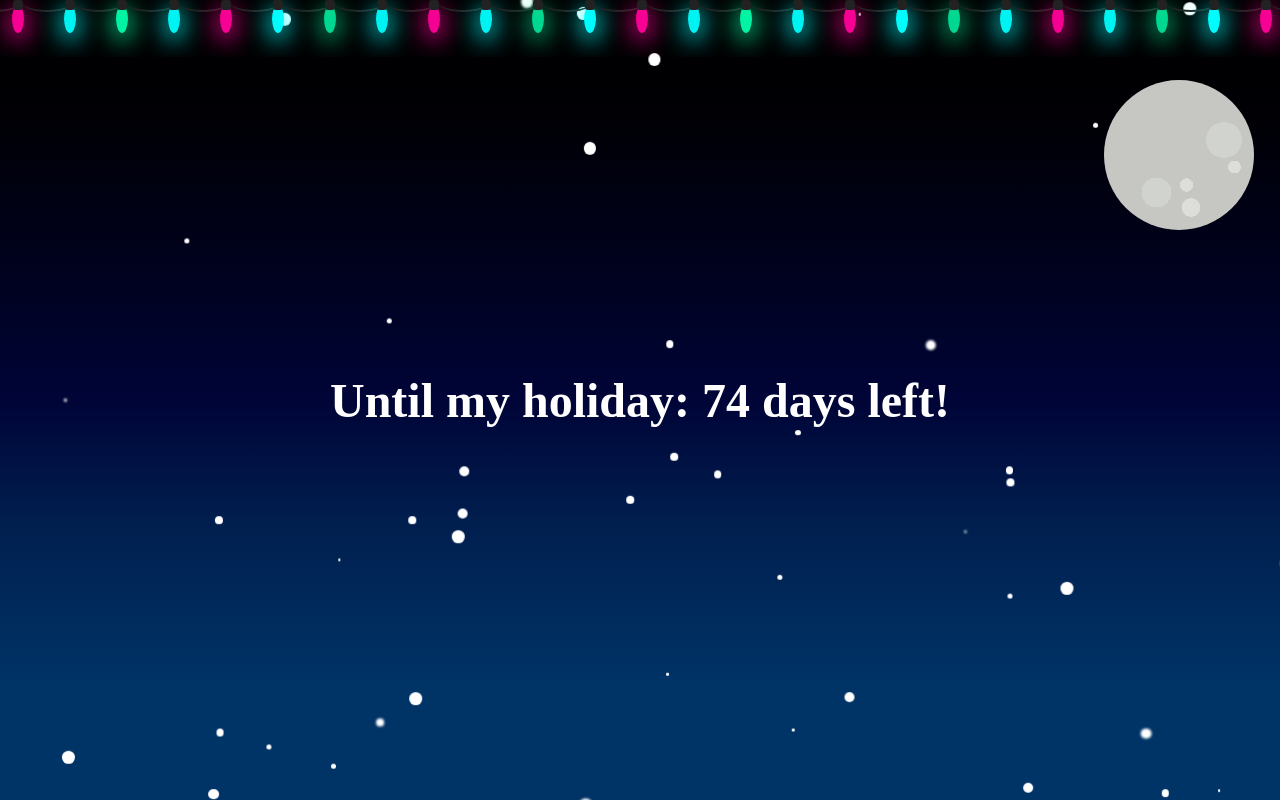
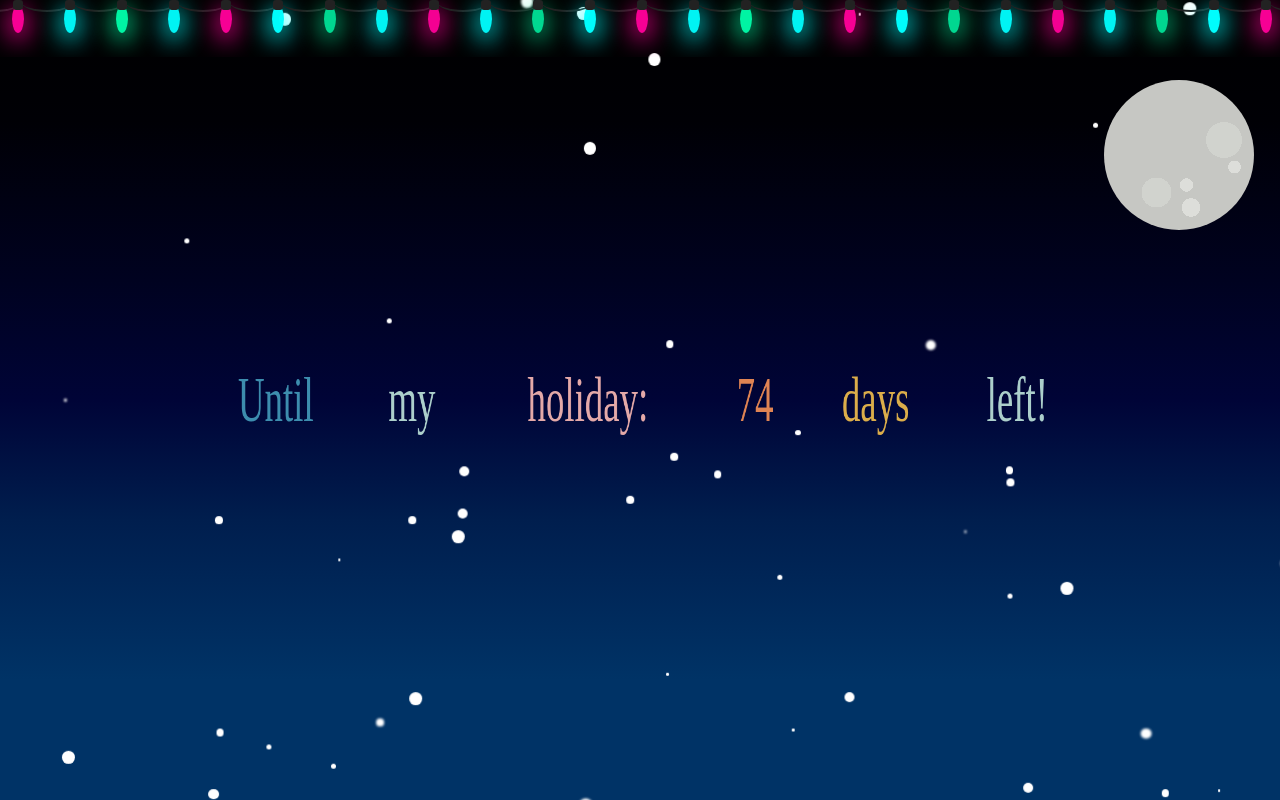
Before and after one commit to kubraguler/christmas-challenge, a React (Create React App) app: page / in a window 1280 px wide. Built offline with nearby package versions, Linux system fonts and the light colour scheme.

Commit message:
Add animation to the text

```diff
--- a/src/components/Days/Days.js
+++ b/src/components/Days/Days.js
@@ -1,29 +1,34 @@
-import "./Days.scss"
+import "./Days.scss";
 
 const CalculateDate = () => {
-	const currentDate = new Date()
-	const myDate = new Date()
-	myDate.setFullYear(2022, 11, 13)
+  const currentDate = new Date();
+  const myDate = new Date();
+  myDate.setFullYear(2022, 11, 13);
 
-	let timeLeft = myDate - currentDate
-	timeLeft = timeLeft / 1000
+  let timeLeft = myDate - currentDate;
+  timeLeft = timeLeft / 1000;
 
-	let seconds = Math.floor(timeLeft % 60)
-	timeLeft = timeLeft / 60
+  let seconds = Math.floor(timeLeft % 60);
+  timeLeft = timeLeft / 60;
 
-	let minutes = Math.floor(timeLeft % 60)
-	timeLeft = timeLeft / 60
+  let minutes = Math.floor(timeLeft % 60);
+  timeLeft = timeLeft / 60;
 
-	let hours = Math.floor(timeLeft % 24)
-	let days = Math.floor(timeLeft / 24)
+  let hours = Math.floor(timeLeft % 24);
+  let days = Math.floor(timeLeft / 24);
 
-	console.log(days + " days, " + hours + " hours, " + minutes + " minutes, and " + seconds + " seconds")
+  console.log(days + " days, " + hours + " hours, " + minutes + " minutes, and " + seconds + " seconds");
 
-	return (
-		<div className='days'>
-			<b>Until my holiday: {days} days left!</b>
-		</div>
-	)
-}
+  return (
+    <div className="days">
+      <span className="text text-1">Until</span>
+      <span className="text text-2"> my</span>
+      <span className="text text-3"> holiday:</span>
+      <span className="text text-4"> {days}</span>
+      <span className="text text-5"> days</span>
+      <span className="text text-6"> left!</span>
+    </div>
+  );
+};
 
-export default CalculateDate
+export default CalculateDate;
--- a/src/components/Days/Days.scss
+++ b/src/components/Days/Days.scss
@@ -24,6 +24,59 @@
   }
 }
 
+.days {
+  width: 100vw;
+  height: 100vh;
+  margin: 0 auto;
+  color: #fff;
+  font-size: calc(var(--font-size) * 4);
+  display: flex;
+  align-items: center;
+  justify-content: center;
+  gap: 30px;
+  text-align: center;
+}
+
+.text {
+  animation: color-animation 4s linear infinite, flip 3s infinite;
+  animation-delay: calc(0.2s * var(--i));
+}
+
+.text-1 {
+  --color-1: #df8453;
+  --color-2: #3d8dae;
+  --color-3: #e4a9a8;
+}
+
+.text-2 {
+  --color-1: #dbad4a;
+  --color-2: #accfcb;
+  --color-3: #17494d;
+}
+
+.text-3 {
+  --color-1: #accfcb;
+  --color-2: #e4a9a8;
+  --color-3: #dbad4a;
+}
+
+.text-4 {
+  --color-1: #3d8dae;
+  --color-2: #df8453;
+  --color-3: #e4a9a8;
+}
+
+.text-5 {
+  --color-1: #accfcb;
+  --color-2: #dbad4a;
+  --color-3: #e4a9a8;
+}
+
+.text-6 {
+  --color-1: #17494d;
+  --color-2: #accfcb;
+  --color-3: #3d8dae;
+}
 @keyframes jump {
   0% {
     transform: scale(1) translate(0, 0);
@@ -48,17 +101,35 @@
   100% {
     transform: scale(1.8) translate(-180%, 100%) rotateY(-180deg);
   }
-
 }
 
-.days {
-  width: 100vw;
-  height: 100vh;
-  margin: 0 auto;
-  display: flex;
-  align-items: center;
-  justify-content: center;
-  text-align: center;
-  color: #fff;
-  font-size: calc(var(--font-size) * 3);
+@keyframes color-animation {
+  0% {
+    color: var(--color-1);
+  }
+  32% {
+    color: var(--color-1);
+  }
+  33% {
+    color: var(--color-2);
+  }
+  65% {
+    color: var(--color-2);
+  }
+  66% {
+    color: var(--color-3);
+  }
+  99% {
+    color: var(--color-3);
+  }
+  100% {
+    color: var(--color-1);
+  }
 }
+
+@keyframes flip {
+  0%,
+  80% {
+    transform: rotateY(360deg);
+  }
+}
```
